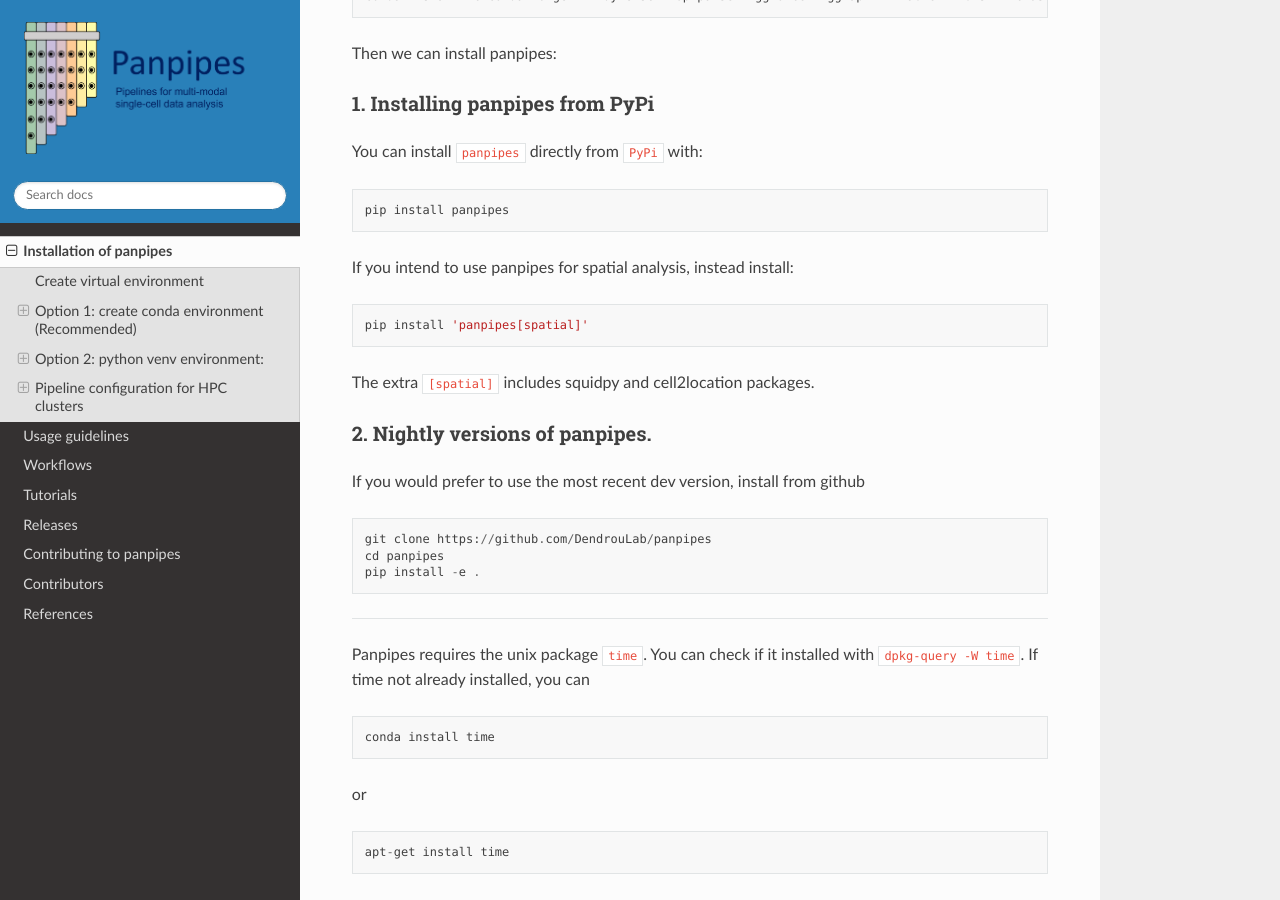
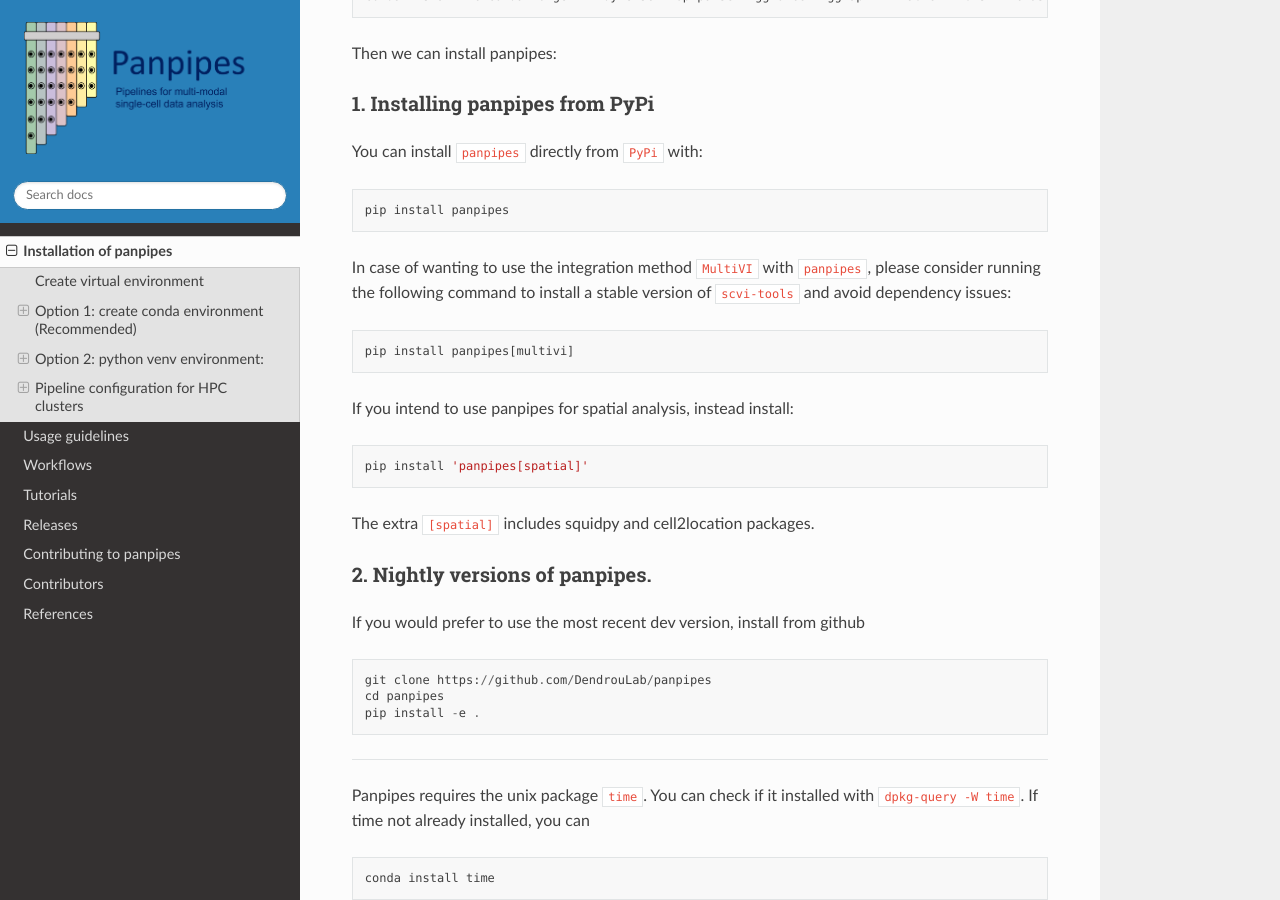
Before and after one commit to DendrouLab/panpipes, a Sphinx documentation site: the page built from docs/install.md, in a window 1280 px wide and 900 px high, scrolled down 731 px. Built offline with Sphinx 7.4.7 and the Read the Docs theme 2.0.0, drawn with Linux system fonts in a browser that asks for light colours.

Commit message:
fix scvi version for multivi

````diff
--- a/docs/install.md
+++ b/docs/install.md
@@ -39,6 +39,13 @@ You can install `panpipes` directly from `PyPi` with:
 ```
 pip install panpipes
 ```
+
+In case of wanting to use the integration method `MultiVI` with `panpipes`, please consider running the following command to install a stable version of `scvi-tools` and avoid dependency issues:
+```
+pip install panpipes[multivi]
+```
+
+
 
 If you intend to use panpipes for spatial analysis, instead install:
 ```
--- a/pyproject.toml
+++ b/pyproject.toml
@@ -72,6 +72,9 @@ spatial = [
     "squidpy",
     "cell2location"
 ]
+multivi = [
+    "scvi-tools==0.20.3"
+]
 pypi_upload = [
     "twine",
     "build"
````
Also changed, not shown: CHANGELOG.md (+1 -0 lines).
